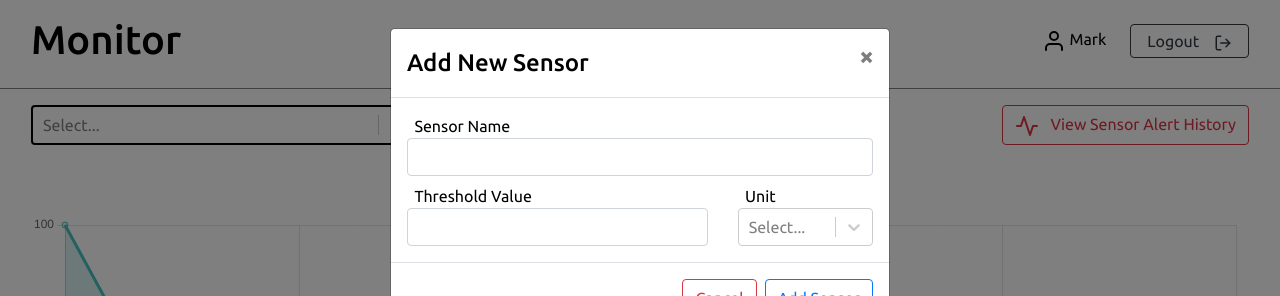
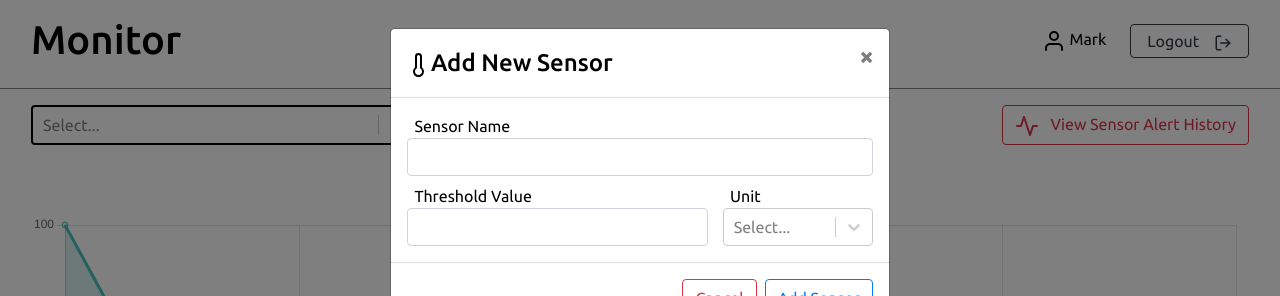
Before and after one commit to sriyabro/Monitor, a React (Create React App) app in the folder monitor-frontend/: page / in a window 1280 px wide. Both pictures are taken after a click on the button "Add New Sensor". Shown: the top 296 px of the page. Built offline with nearby package versions, Linux system fonts and the light colour scheme.

Commit message:
add sensor modal padding fixed

```diff
--- a/monitor-frontend/public/index.html
+++ b/monitor-frontend/public/index.html
@@ -18,7 +18,7 @@
     <link href="https://fonts.googleapis.com/css2?family=Ubuntu:ital,wght@0,300;0,400;0,500;1,400;1,500&display=swap"
           rel="stylesheet">
 
-    <title>Monitor</title>
+    <title> Monitor </title>
   </head>
   <body>
     <noscript>You need to enable JavaScript to run this app.</noscript>
--- a/monitor-frontend/src/components/AddSensor.jsx
+++ b/monitor-frontend/src/components/AddSensor.jsx
@@ -2,7 +2,7 @@ import React, {useState} from 'react'
 import {Alert, Button, Col, FormControl, Modal, Row} from "react-bootstrap";
 import NumberFormat from "react-number-format";
 import Select from "react-select";
-import {AlertTriangle} from "react-feather";
+import {AlertTriangle, Thermometer} from "react-feather";
 
 const unitOptions = [
     {label: 'C', value: 'C'},
@@ -55,7 +55,7 @@ function AddSensor(props) {
                 keyboard={false}
             >
                 <Modal.Header closeButton>
-                    <Modal.Title>Add New Sensor</Modal.Title>
+                    <Modal.Title><Thermometer/>Add New Sensor</Modal.Title>
                 </Modal.Header>
                 <Modal.Body>
                     <Row>
@@ -78,7 +78,7 @@ function AddSensor(props) {
                                           onChange={handleThresholdChange}
                                           required/>
                         </Col>
-                        <Col xs={4} className="pt-2">
+                        <Col xs={4} className="pt-2 pl-0">
                             &nbsp; Unit
                             <Select className="select-control" classNamePrefix="select-control"
                                     options={unitOptions}
--- a/monitor-frontend/src/components/Header.jsx
+++ b/monitor-frontend/src/components/Header.jsx
@@ -1,7 +1,6 @@
 import React from 'react'
 import {Button, Col, Row} from "react-bootstrap";
 import {LogOut, User} from 'react-feather';
-
 
 function Header() {
     return (
```
